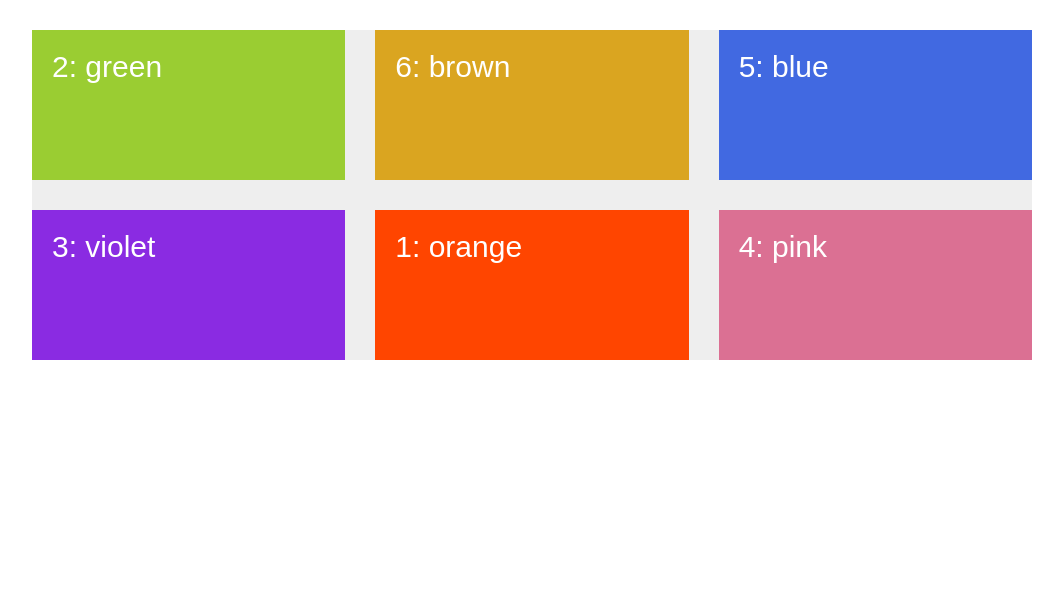
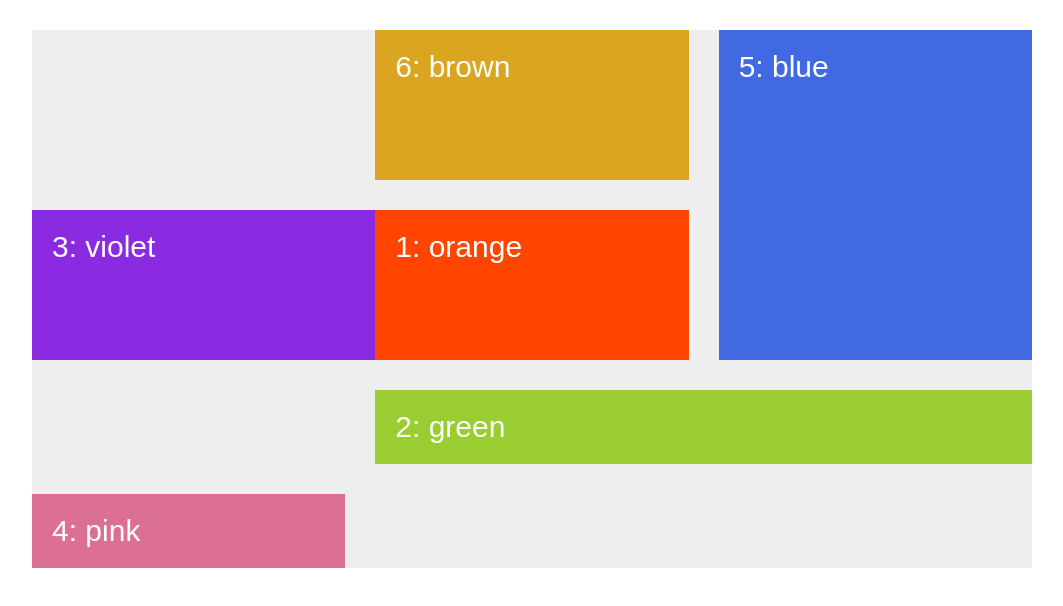
Before and after one commit to AhmedHelalAhmed/grid-layouts, a website: page index.html in a window 1280 px wide. Shown: the whole page, without its empty margins (108-1171 px from the left). Drawn offline with nearby package versions, Linux system fonts and the light colour scheme; files that its build step writes are made by us from their sources.

Commit message:
✨ spanning grid items

```diff
--- a/sass/main.scss
+++ b/sass/main.scss
@@ -36,13 +36,24 @@
     */
 
     grid-row: 2 / 3;
+    // grid-column: 2 / 3;
+    // grid-column: 2 / 4;
     grid-column: 2 / 3;
+    z-index: 10;
   }
   &--2 {
     background-color: yellowgreen;
+    // grid-column: 1 / span 3;
+    // grid-column: 1 / span 2;
+    // grid-column: 2 / span 3;
+    // grid-column: 2 / span 2;
+
+    grid-column: 2 / -1; // -1 means until the edit
   }
   &--3 {
     background-color: blueviolet;
+    grid-column: 1/ 3; // we find another please as orange exists in that position
+    grid-row: 2 / 3; // this will overlay with orange
   }
   &--4 {
     background-color: palevioletred;
@@ -53,7 +64,9 @@
     grid-row: 1 / 2;
     grid-column: 3 / 4;
     */
-    grid-area: 1 / 3 / 2 / 4;
+    // grid-area: 1 / 3 / 2 / 4;
+
+    grid-area: 1 / 3 / 3 / 4;
   }
   &--6 {
     background-color: goldenrod;
```
